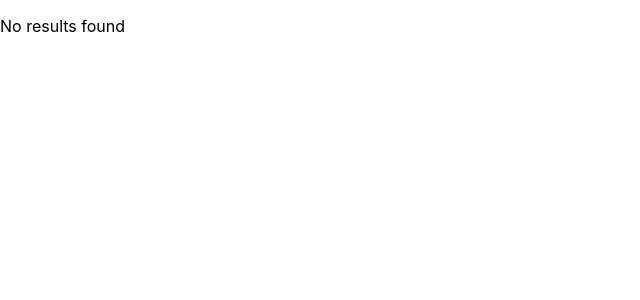
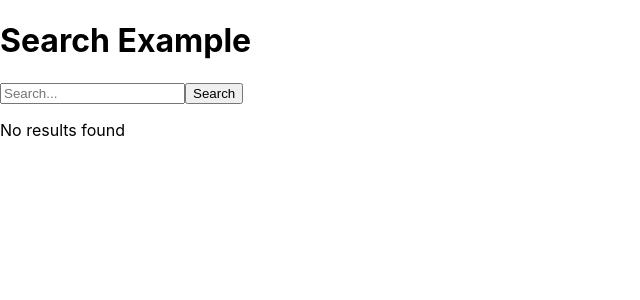
Before and after one commit to MarkProjs/weather-app, a React (Create React App) app in the folder weather-app/: page / in a window 1280 px wide. Shown: the top 300 px of the page, without its empty margins (0-640 px from the left). Built offline with nearby package versions, Linux system fonts and the light colour scheme.

Commit message:
cannot figure out how to do the search bar

```diff
--- a/weather-app/src/App.js
+++ b/weather-app/src/App.js
@@ -13,6 +13,8 @@ function App() {
   return (
     <div className="App">
       <div>
+      <h1>Search Example</h1>
+        <SearchBar onSearch={handleSearch} />
           {searchResult !== null ? (
             <p>{searchResult}</p>
           ) : (
```
